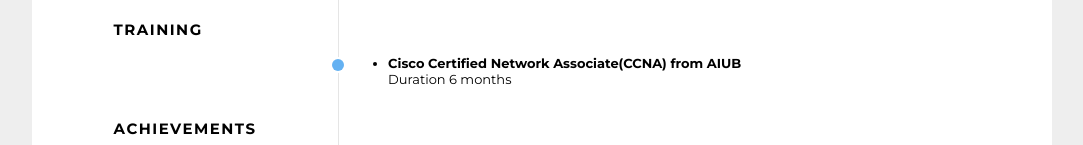
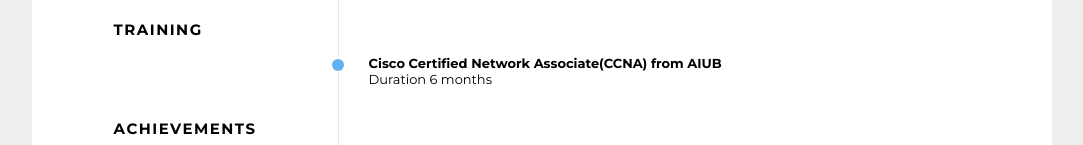
Before and after one commit to imranhossain003/Resume, a plain HTML site: page imran/index.html in a window 1280 px wide. Shown: the part 1527-1672 px from the top of the page, without its empty margins (98-1181 px from the left). Drawn offline with nearby package versions, Linux system fonts and the light colour scheme; no server answers.

Commit message:
Update index.html

```diff
--- a/imran/index.html
+++ b/imran/index.html
@@ -1568,11 +1568,11 @@
 
                     <div class="sc-jgHCyG hfVqKq">
                       <div class="mce-content-body">
-                        <ul>
-                          <li><b>Cisco Certified Network Associate(CCNA) from AIUB </b></li>
+
+                          <b>Cisco Certified Network Associate(CCNA) from AIUB </b>
                           <p>Duration 6 months </P>
 
-                        </ul>
+
                       </div>
                     </div>
                   </div>
```
